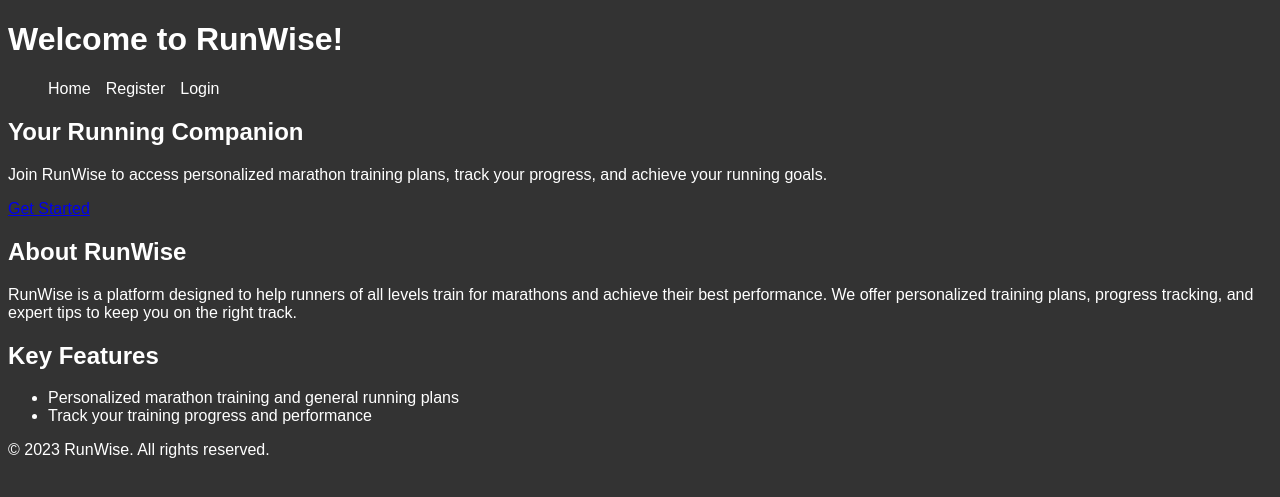
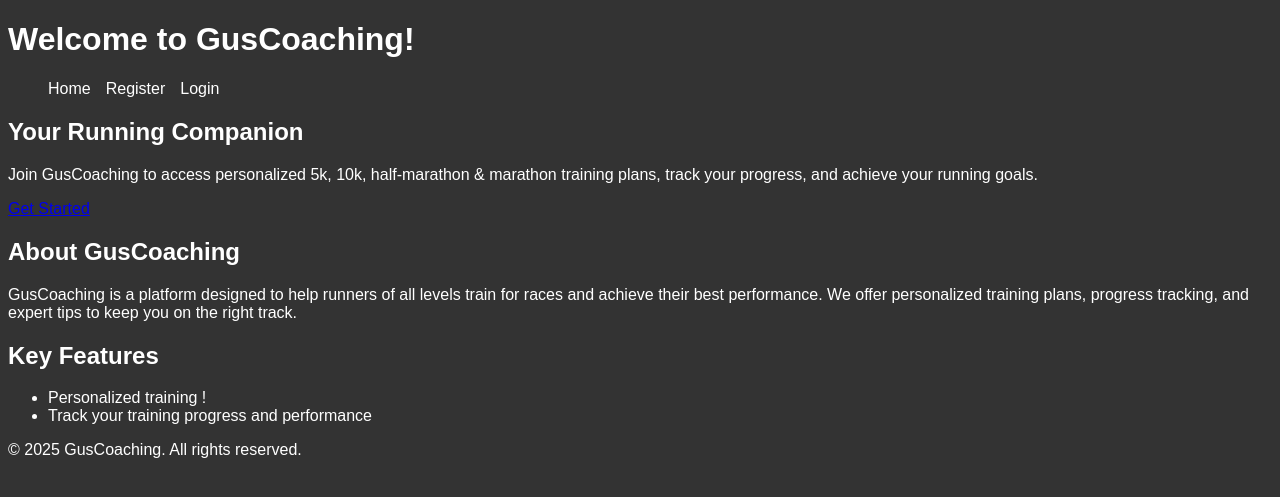
Before and after one commit to AugustinCablant/Coaching, a Django app: template Coach/app/templates/home.html in a window 1280 px wide. Shown: the top 497 px of the page. Run offline with Django 4.2, Linux system fonts and the light colour scheme; the template is opened without the code that fills it, so the values that code supplies are empty.

Commit message:
update the README

```diff
--- a/Coach/app/templates/dashboard.html
+++ b/Coach/app/templates/dashboard.html
@@ -4,7 +4,7 @@
 <head>
     <meta charset="UTF-8">
     <meta name="viewport" content="width=device-width, initial-scale=1.0">
-    <title>RunWise - Dashboard</title>
+    <title>GusCoaching - Dashboard</title>
     <link rel="stylesheet" href="{% static 'css/styles.css' %}">
 </head>
 <body>
--- a/Coach/app/templates/home.html
+++ b/Coach/app/templates/home.html
@@ -5,13 +5,13 @@
 <head>
     <meta charset="UTF-8">
     <meta name="viewport" content="width=device-width, initial-scale=1.0">
-    <title>RunWise - Home</title>
+    <title>GusCoaching - Home</title>
     {% load static %}
     <link rel="stylesheet" href="{% static 'css/styles.css' %}">
 </head>
 <body>
     <header>
-        <h1>Welcome to RunWise!</h1>
+        <h1>Welcome to GusCoaching!</h1>
         <nav>
             <ul>
                 <li><a href="{% url 'home' %}">Home</a></li>
@@ -24,26 +24,26 @@
     <main>
         <section class="hero">
             <h2>Your Running Companion</h2>
-            <p>Join RunWise to access personalized marathon training plans, track your progress, and achieve your running goals.</p>
+            <p>Join GusCoaching to access personalized 5k, 10k, half-marathon & marathon training plans, track your progress, and achieve your running goals.</p>
             <a href="{% url 'register' %}" class="btn btn-orange">Get Started</a>
         </section>
 
         <section class="about">
-            <h2>About RunWise</h2>
-            <p>RunWise is a platform designed to help runners of all levels train for marathons and achieve their best performance. We offer personalized training plans, progress tracking, and expert tips to keep you on the right track.</p>
+            <h2>About GusCoaching</h2>
+            <p>GusCoaching is a platform designed to help runners of all levels train for races and achieve their best performance. We offer personalized training plans, progress tracking, and expert tips to keep you on the right track.</p>
         </section>
 
         <section class="features">
             <h2>Key Features</h2>
             <ul>
-                <li>Personalized marathon training and general running plans</li>
+                <li>Personalized training !</li>
                 <li>Track your training progress and performance</li>
             </ul>
         </section>
     </main>
 
     <footer>
-        <p>&copy; 2023 RunWise. All rights reserved.</p>
+        <p>&copy; 2025 GusCoaching. All rights reserved.</p>
     </footer>
 </body>
 </html>
--- a/Coach/app/templates/registration/password_reset_form.html
+++ b/Coach/app/templates/registration/password_reset_form.html
@@ -33,7 +33,7 @@
     </main>
 
     <footer>
-        <p>&copy; 2023 RunWise. All rights reserved.</p>
+        <p>&copy; 2025 GusCoaching. All rights reserved.</p>
     </footer>
 </body>
 </html>
--- a/Coach/app/templates/registration/register.html
+++ b/Coach/app/templates/registration/register.html
@@ -4,7 +4,7 @@
 <head>
     <meta charset="UTF-8">
     <meta name="viewport" content="width=device-width, initial-scale=1.0">
-    <title>RunWise - User Registration</title>
+    <title>GusCoaching - User Registration</title>
     <link rel="stylesheet" href="{% static 'css/styles.css' %}">
 </head>
 <body>
```
Also changed, not shown: README.md.
